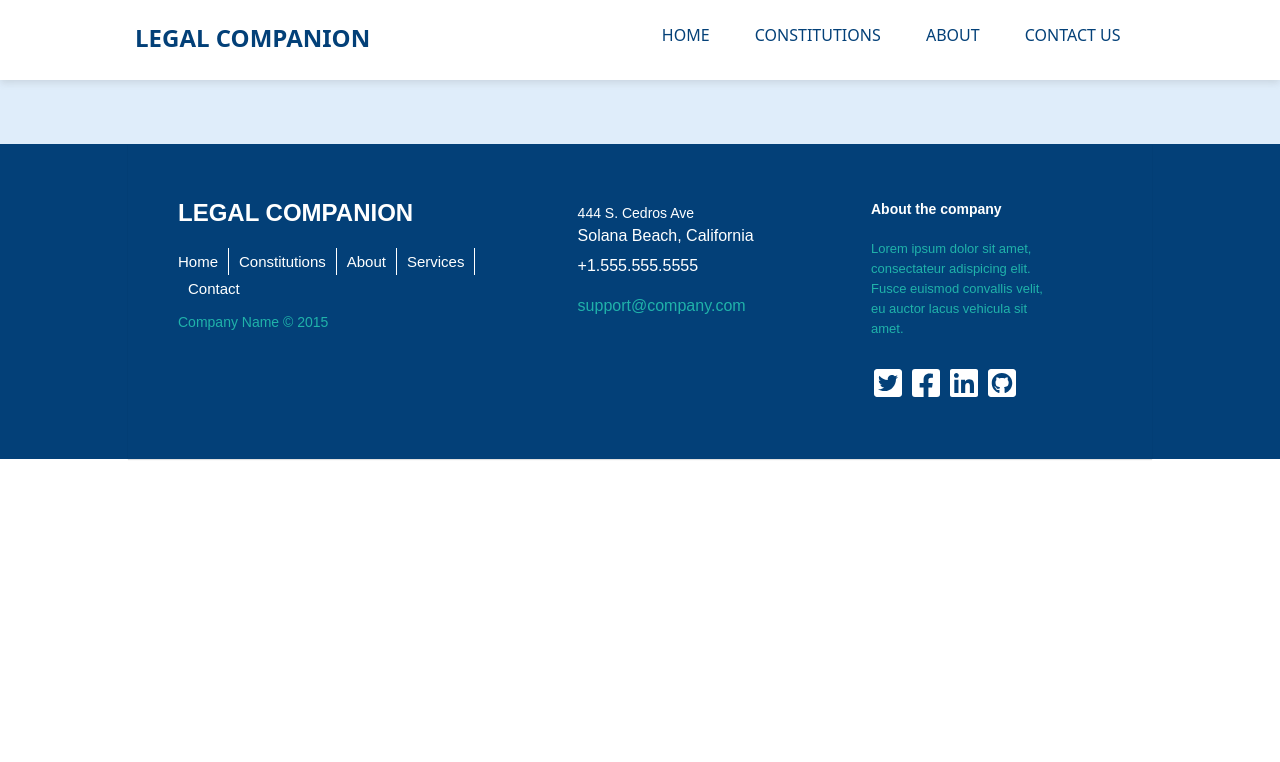
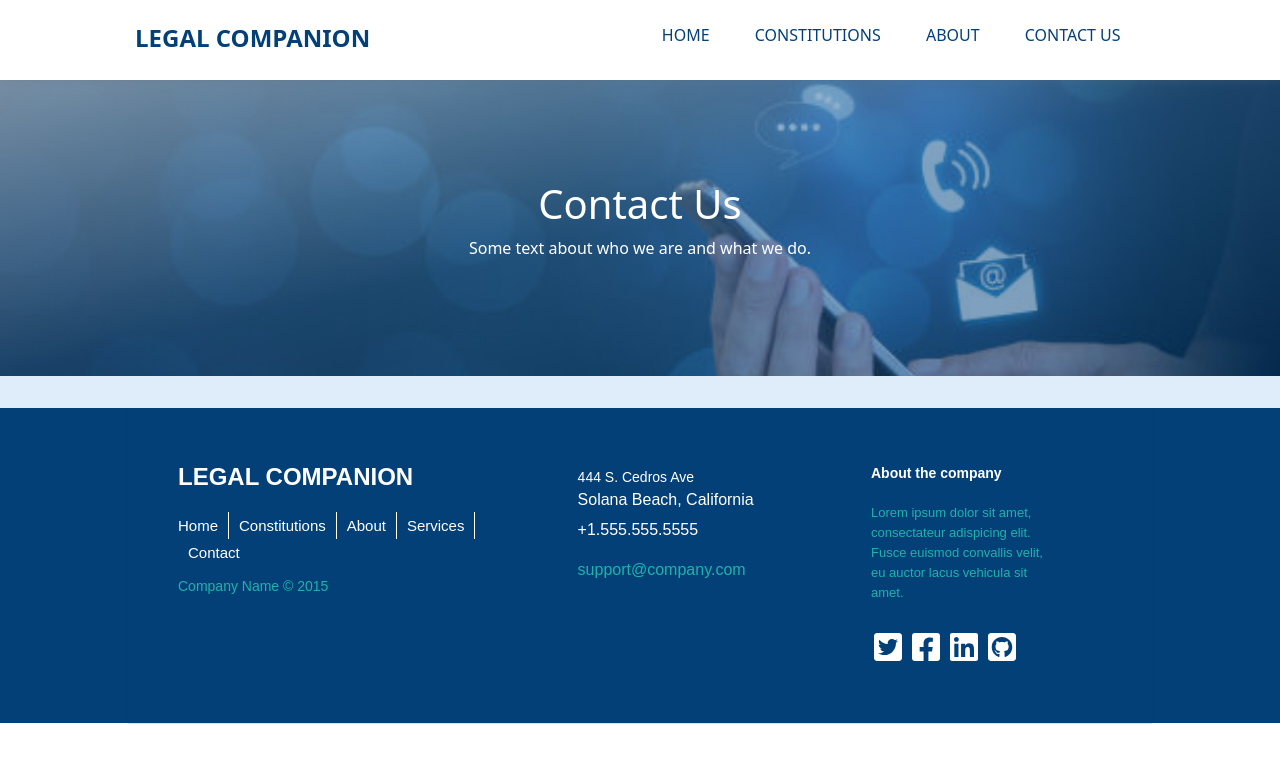
Before and after one commit to Caleb9083/legal-companion-frontend, a React (Create React App) app: page /contact-us in a window 1280 px wide. Shown: the top 762 px of the page. Built offline with nearby package versions, Linux system fonts and the light colour scheme; the HTML template or start-up script is replaced by a standard one.

Commit message:
Create Banner for Contact Us Page and integrate in App.js

```diff
--- a/src/App.js
+++ b/src/App.js
@@ -8,6 +8,7 @@ import Constitution from './pages/Constitution';
 import ChaptersPage from './pages/ChaptersPage';
 import SectionsPage from './pages/SectionsPage';
 import AboutPage from './pages/AboutPage';
+import ContactUs from './pages/ContactUs';
 
 function App() {
   return (
@@ -18,6 +19,7 @@ function App() {
           <Routes>
             <Route path="/" element={<Home />} />
             <Route path="/about" element={<AboutPage />} />
+            <Route path="/contact-us" element={<ContactUs />} />
             <Route path="/constitutions" element={<Constitution />} />
             <Route
               path="/constitutions/:constitutionId"
--- /dev/null
+++ b/src/pages/ContactUs.js
@@ -0,0 +1,17 @@
+import React from 'react'
+import "./styles/ContactUs.css"
+
+const ContactUs = () => {
+    return (
+        <div>
+            <div className="contact-section_top">
+                <div className="contact-section_top_contents">
+                    <h1>Contact Us</h1>
+                    <p>Some text about who we are and what we do.</p>
+                </div>
+            </div>
+        </div>
+    )
+}
+
+export default ContactUs
--- /dev/null
+++ b/src/pages/styles/ContactUs.css
@@ -0,0 +1,18 @@
+.contact-section_top {
+  padding: 100px;
+  text-align: center;
+  background-image: linear-gradient(
+    to left top,
+    rgba(3, 64, 120, 0.5),
+    rgba(40, 99, 153, 0.6),
+    rgba(169, 198, 224, 0.7)),url(../../images/contactus2.jpg);
+  color: white;
+  margin-bottom: 2rem;
+  margin-top: -4rem;
+  background-size: cover;
+  background-position: center;
+}
+.contact-section_top_contents {
+  width: 80%;
+  margin: 0 auto;
+}
```
Also changed, not shown: src/images/contactus2.jpg (added).
